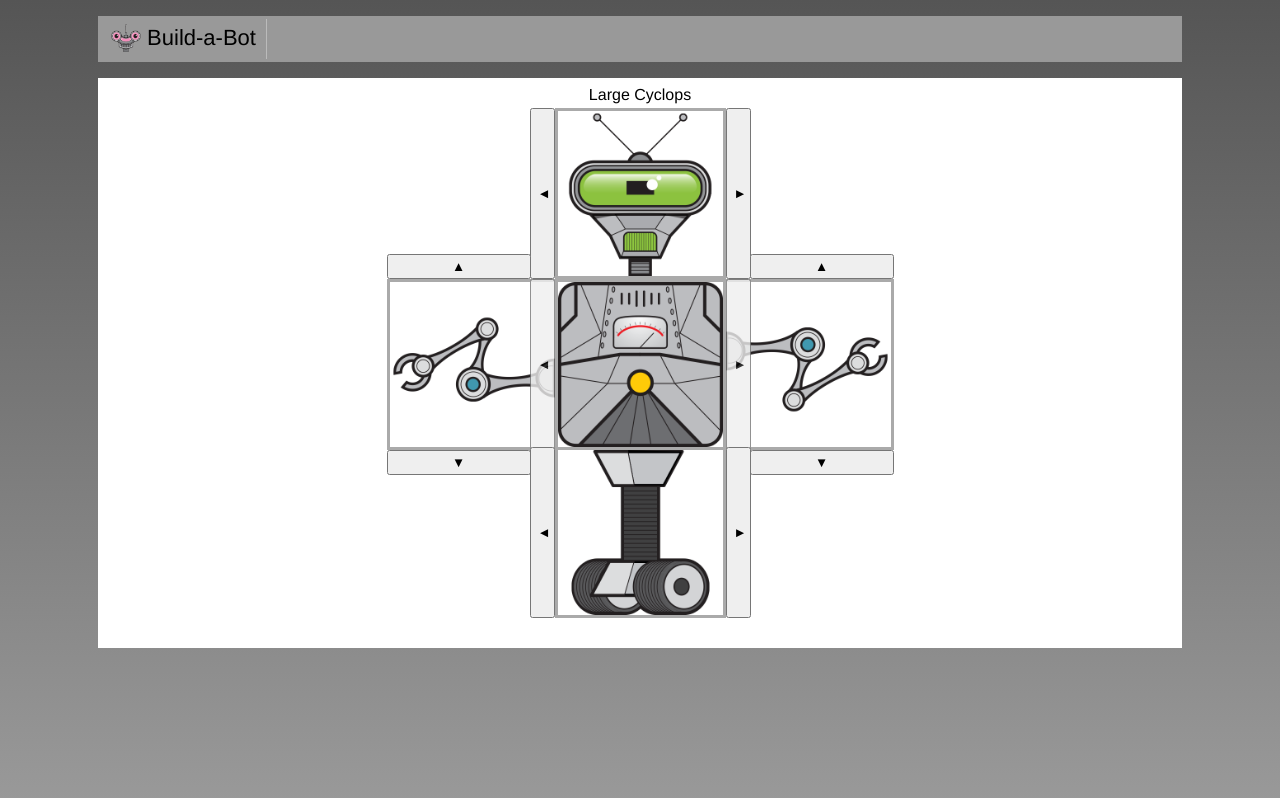
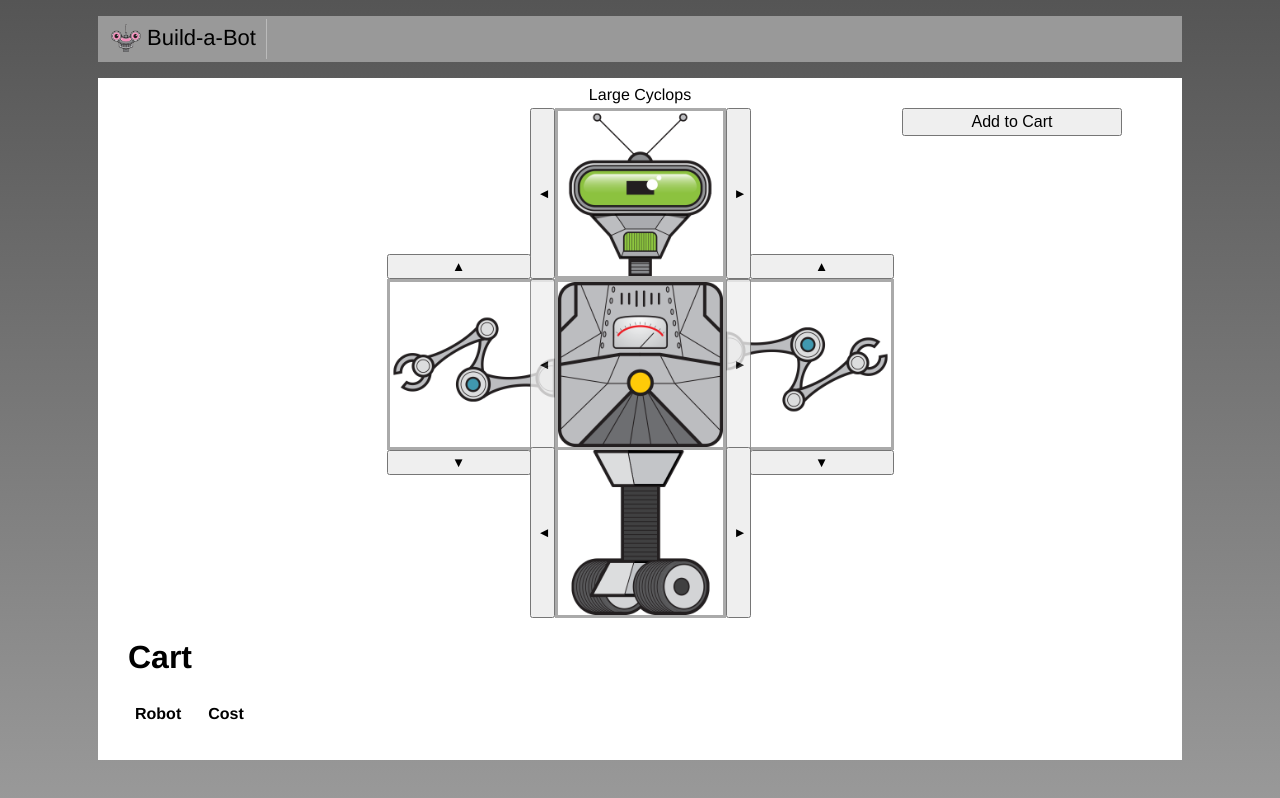
Before and after one commit to yangzuo0621/build-a-robot, a Vue app: page / in a window 1280 px wide. Built offline with nearby package versions, Linux system fonts and the light colour scheme.

Commit message:
repeating elements with v-for

```diff
--- a/src/builder/RobotBuilder.vue
+++ b/src/builder/RobotBuilder.vue
@@ -1,5 +1,6 @@
 <template>
-  <div>
+  <div class="content">
+    <button class="add-to-cart" @click="addToCart()">Add to Cart</button>
     <div class="top-row">
       <div class="top part">
         <div class="robot-name">
@@ -36,6 +37,23 @@
         <button @click="selectNextBase()" class="next-selector">&#9658;</button>
       </div>
     </div>
+    <div>
+      <h1>Cart</h1>
+      <table>
+        <thead>
+          <tr>
+            <th>Robot</th>
+            <th class="cost">Cost</th>
+          </tr>
+        </thead>
+        <tbody>
+          <tr v-for="(robot, index) in cart" :key="index">
+            <td>{{robot.head.title}}</td>
+            <td class="cost">{{robot.cost}}</td>
+          </tr>
+        </tbody>
+      </table>
+    </div>
   </div>
 </template>
 
@@ -57,6 +75,7 @@
   data() {
     return {
       availableParts,
+      cart: [],
       selectedHeadIndex: 0,
       selectedLeftArmIndex: 0,
       selectedRightArmIndex: 0,
@@ -76,6 +95,11 @@
     }
   },
   methods: {
+    addToCart() {
+      const robot = this.selectedRobot;
+      const cost = robot.head.cost + robot.leftArm.cost + robot.torso.cost + robot.rightArm.cost + robot.base.cost;
+      this.cart.push(Object.assign({}, robot, { cost }));
+    },
     selectNextHead() {
       this.selectedHeadIndex = getNextValidIndex(
         this.selectedHeadIndex,
@@ -239,4 +263,22 @@
 .sale {
   color: red;
 }
+.content {
+  position: relative;
+}
+.add-to-cart {
+  position: absolute;
+  right: 30px;
+  width: 220px;
+  padding: 3px;
+  font-size: 16px;
+}
+td, th {
+  text-align: left;
+  padding: 5px;
+  padding-right: 20px;
+}
+.cost {
+  text-align: right;
+}
 </style>
```
